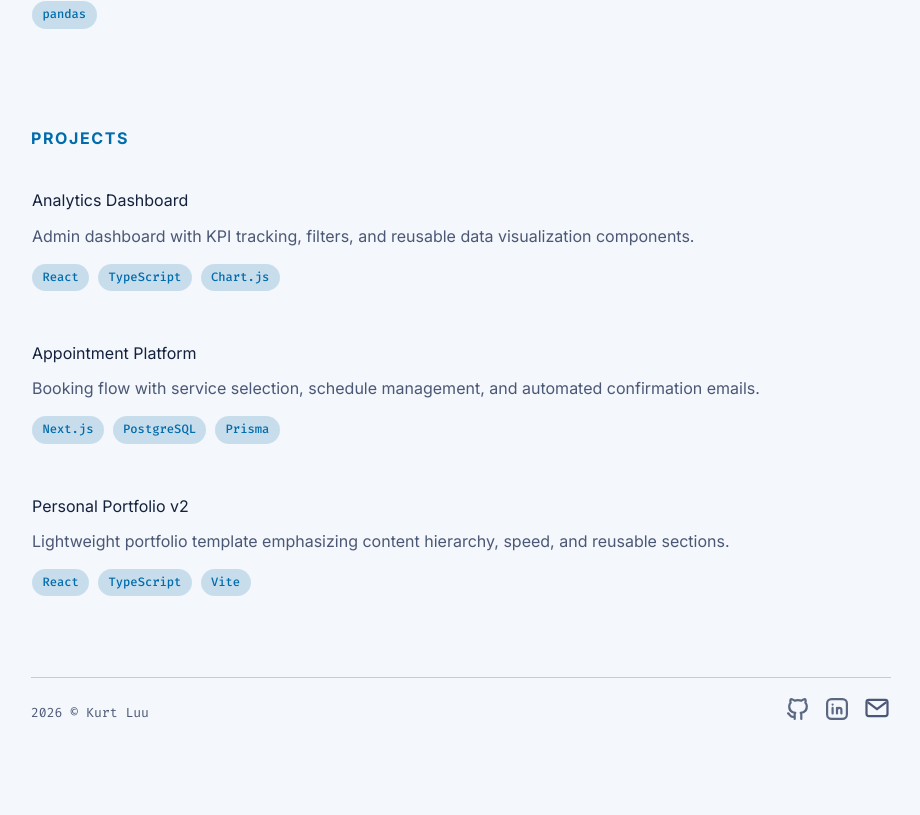
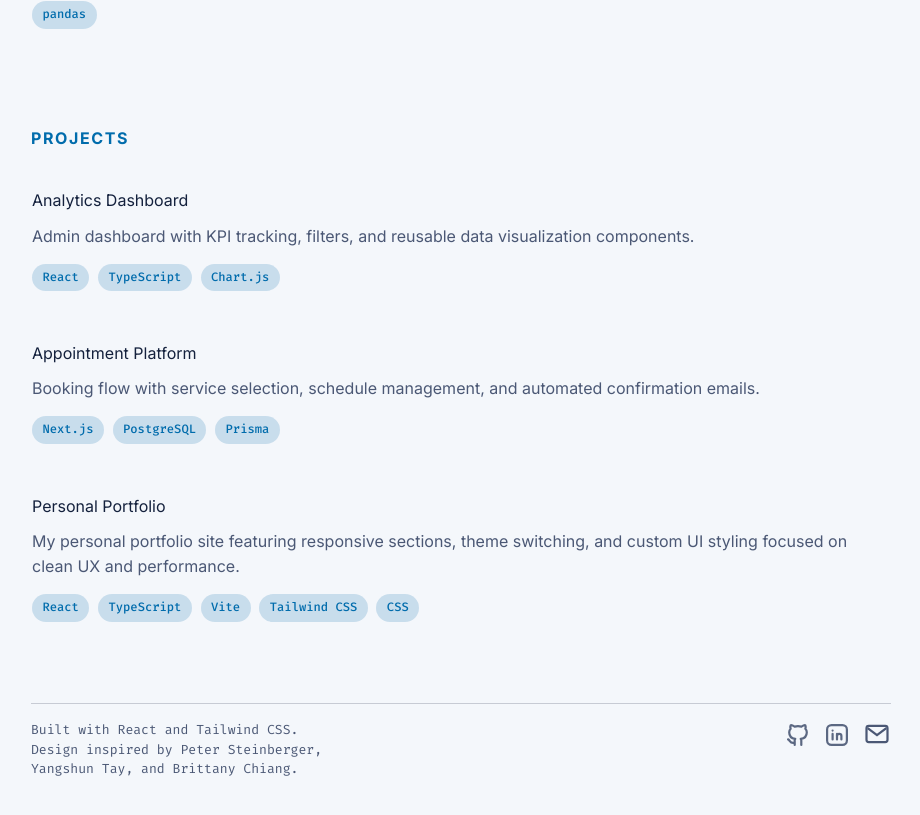
Before and after one commit to kurtluu/portfolio, a React (Vite) app in the folder react-ts-site/: page / in a window 1280 px wide. Shown: the part 1829-2644 px from the top of the page, without its empty margins (179-1099 px from the left). Built offline with nearby package versions, Linux system fonts and the light colour scheme.

Commit message:
Refine footer layout and update portfolio project details

```diff
--- a/react-ts-site/src/App.tsx
+++ b/react-ts-site/src/App.tsx
@@ -69,10 +69,10 @@ const projects: Project[] = [
     tags: ["Next.js", "PostgreSQL", "Prisma"],
   },
   {
-    title: "Personal Portfolio v2",
+    title: "Personal Portfolio",
     description:
-      "Lightweight portfolio template emphasizing content hierarchy, speed, and reusable sections.",
-    tags: ["React", "TypeScript", "Vite"],
+      "My personal portfolio site featuring responsive sections, theme switching, and custom UI styling focused on clean UX and performance.",
+    tags: ["React", "TypeScript", "Vite", "Tailwind CSS", "CSS"],
   },
 ];
 
@@ -309,7 +309,7 @@ function App() {
           </section>
 
           <footer className="footer">
-            <p>2026 © Kurt Luu</p>
+            <p>Built with React and Tailwind CSS. Design inspired by Peter Steinberger, Yangshun Tay, and Brittany Chiang.</p>
             <div className="footer-icons" aria-label="Footer social links">
               {socialLinks.map((link) => (
                 <a
--- a/react-ts-site/src/styles.css
+++ b/react-ts-site/src/styles.css
@@ -302,12 +302,14 @@ h3 {
   padding-top: 1rem;
   display: flex;
   justify-content: space-between;
-  align-items: flex-end;
+  align-items: flex-start;
   gap: 1rem;
 }
 
 .footer p {
   font: 400 0.82rem/1.5 "Fira Code", monospace;
+  max-width: 52ch;
+  text-wrap: balance;
 }
 
 .footer-icons {
```
